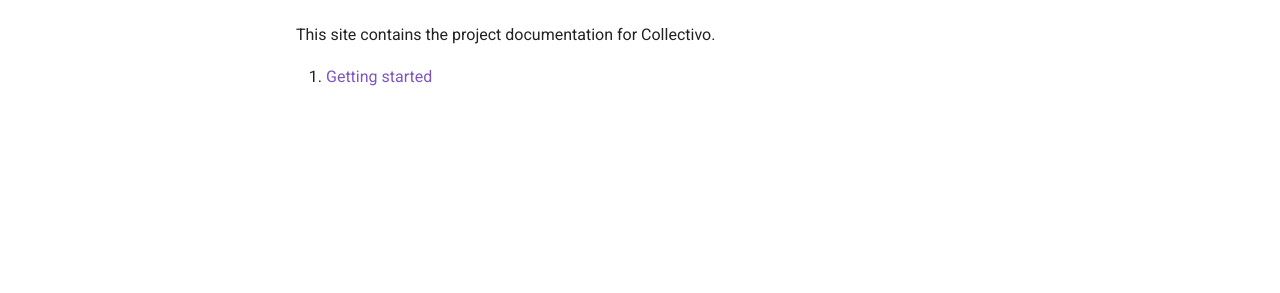
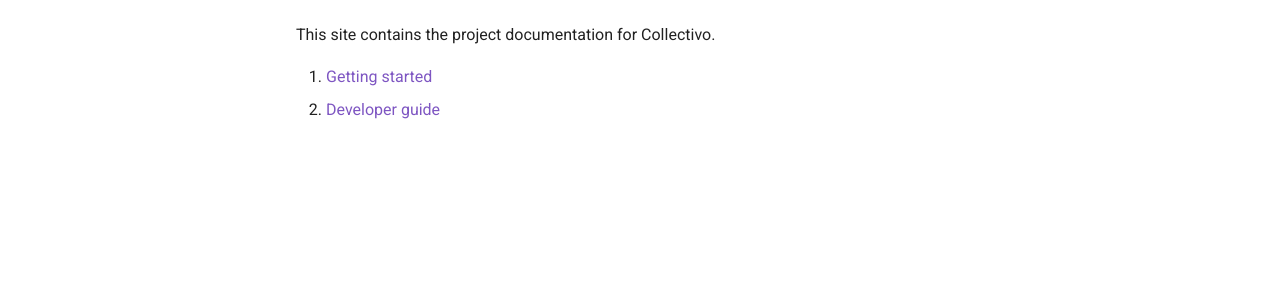
Before and after one commit to christwopointoh/collectivo, an MkDocs documentation site: the page built from docs/index.md, in a window 1280 px wide. Shown: the part 527-820 px from the top of the page. Built offline with MkDocs 1.6.1 and Material for MkDocs 9.7.7, drawn with Linux system fonts in a browser that asks for light colours; comment, search, counter and statistics services are not loaded.

Commit message:
Fix overview

```diff
--- a/docs/index.md
+++ b/docs/index.md
@@ -23,3 +23,4 @@
 This site contains the project documentation for Collectivo.
 
 1. [Getting started](getting_started.md)
+2. [Developer guide](developer_guide.md)
```
